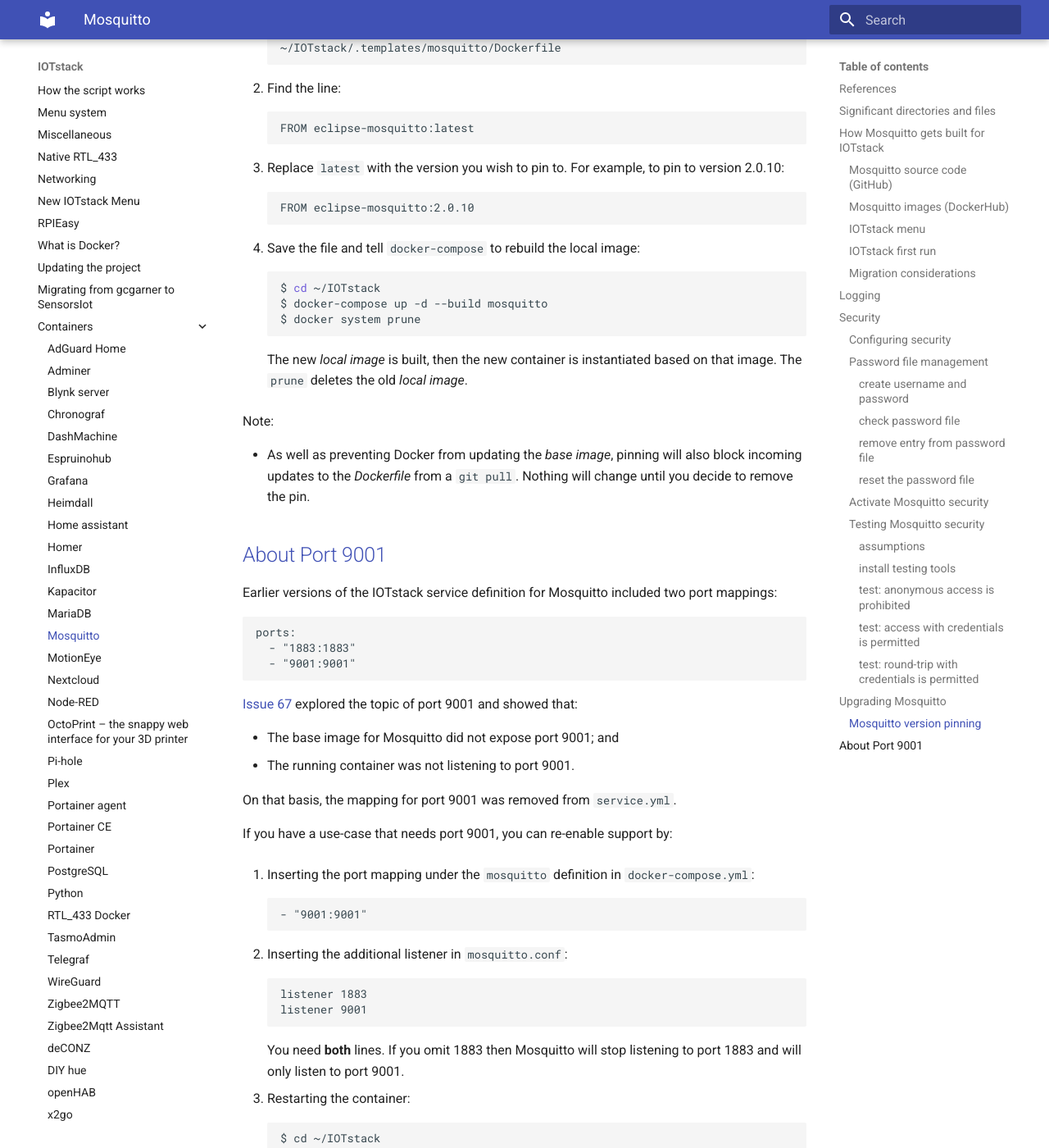
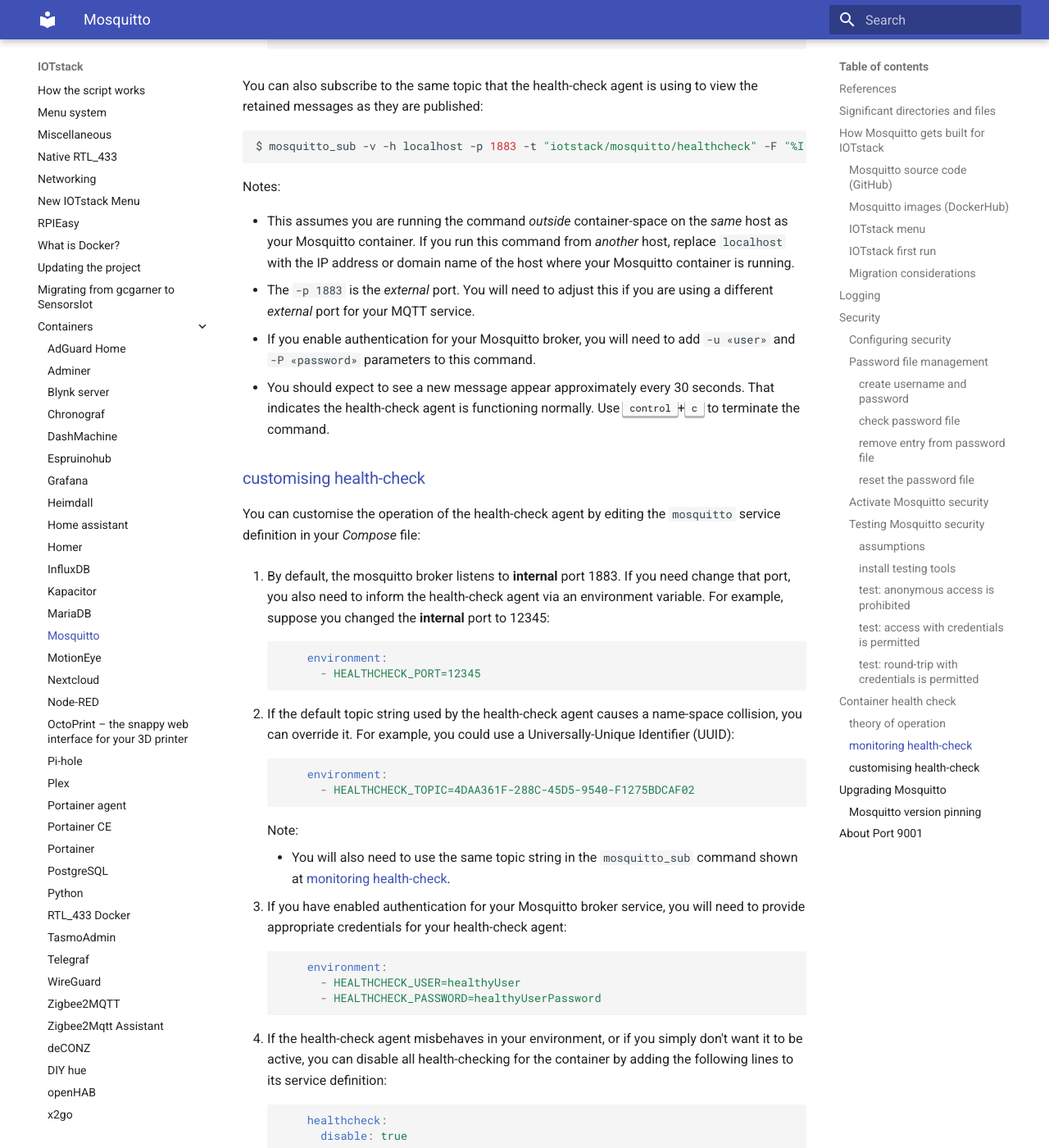
Before and after one commit to gcgarner/IOTstack, an MkDocs documentation site: the page built from docs/Containers/Mosquitto.md, in a window 1280 px wide and 1400 px high, scrolled down 11858 px. Shown: the whole window at 82% size. Built offline with MkDocs 1.6.1 and Material for MkDocs 9.7.7, drawn with Linux system fonts in a browser that asks for light colours; some of the changed text lies outside the part shown.

Commit message:
Adds health-check functionality to local image
Adds health-check script to template.

Alters Dockerfile to import health-check script and adds `HEALTHCHECK`
directive.

Updates container documentation to explain behaviour of, and
configuration options for, the health-check agent.

````diff
--- a/docs/Containers/Mosquitto.md
+++ b/docs/Containers/Mosquitto.md
@@ -299,6 +299,10 @@
 $ docker exec mosquitto mosquitto_passwd -b /mosquitto/pwfile/pwfile hello world
 ```
 
+Note:
+
+* See also [customising health-check](#healthCheckCustom). If you are creating usernames and passwords, you may also want to create credentials for the health-check agent.
+
 #### <a name="checkPasswordFile"> check password file </a>
 
 There are two ways to verify that the password file exists and has the expected content:
@@ -476,6 +480,118 @@
 [1]+  Terminated              mosquitto_sub -v -h 127.0.0.1 -p 1883 -t "/password/test" -F "%I %t %p" -u hello -P world
 ```
 
+## <a name="healthCheck"> Container health check </a>
+
+### <a name="healthCheckTheory"> theory of operation </a>
+
+A script , or "agent", to assess the health of the Mosquitto container has been added to the *local image* via the *Dockerfile*. In other words, the script is specific to IOTstack.
+
+The agent is invoked 30 seconds after the container starts, and every 30 seconds thereafter. The agent:
+
+* Publishes a retained MQTT message to the broker running in the same container. The message payload is the current date and time, and the default topic string is:
+
+	```
+	iotstack/mosquitto/healthcheck
+	```
+
+* Subscribes to the same broker for the same topic for a single message event.
+* Compares the payload sent with the payload received. If the payloads (ie time-stamps) match, the agent concludes that the Mosquitto broker (the process running inside the same container) is functioning properly for round-trip messaging.
+
+### <a name="healthCheckMonitor"> monitoring health-check </a>
+
+Portainer's *Containers* display contains a *Status* column which shows health-check results for all containers that support the feature.
+
+You can also use the `docker ps` command to monitor health-check results. The following command narrows the focus to mosquitto:
+
+```bash
+$ docker ps --format "table {{.Names}}\t{{.Status}}"  --filter name=mosquitto
+```
+
+Possible reply patterns are:
+
+1. The container is starting and has not yet run the health-check agent:
+
+	```
+	NAMES       STATUS
+	mosquitto   Up 3 seconds (health: starting)
+	```
+
+2. The container has been running for at least 30 seconds and the health-check agent has returned a positive result within the last 30 seconds:
+
+	```
+	NAMES       STATUS
+	mosquitto   Up 34 seconds (healthy)
+	```
+
+3. The container has been running for more than 90 seconds but has failed the last three successive health-check tests:
+
+	```
+	NAMES       STATUS
+	mosquitto   Up About a minute (unhealthy)
+	```
+
+You can also subscribe to the same topic that the health-check agent is using to view the retained messages as they are published:
+
+```bash
+$ mosquitto_sub -v -h localhost -p 1883 -t "iotstack/mosquitto/healthcheck" -F "%I %t %p"
+```
+
+Notes:
+
+* This assumes you are running the command *outside* container-space on the *same* host as your Mosquitto container. If you run this command from *another* host, replace `localhost` with the IP address or domain name of the host where your Mosquitto container is running.
+* The `-p 1883` is the *external* port. You will need to adjust this if you are using a different *external* port for your MQTT service.
+* If you enable authentication for your Mosquitto broker, you will need to add `-u «user»` and `-P «password»` parameters to this command.
+* You should expect to see a new message appear approximately every 30 seconds. That indicates the health-check agent is functioning normally. Use <kbd>control</kbd>+<kbd>c</kbd> to terminate the command.
+
+### <a name="healthCheckCustom"> customising health-check </a>
+
+You can customise the operation of the health-check agent by editing the `mosquitto` service definition in your *Compose* file:
+
+1. By default, the mosquitto broker listens to **internal** port 1883. If you need change that port, you also need to inform the health-check agent via an environment variable. For example, suppose you changed the **internal** port to 12345:
+
+	```yaml
+	    environment:
+	      - HEALTHCHECK_PORT=12345
+	```
+
+2. If the default topic string used by the health-check agent causes a name-space collision, you can override it. For example, you could use a Universally-Unique Identifier (UUID):
+
+	```yaml
+	    environment:
+	      - HEALTHCHECK_TOPIC=4DAA361F-288C-45D5-9540-F1275BDCAF02
+	```
+
+	Note:
+
+	* You will also need to use the same topic string in the `mosquitto_sub` command shown at [monitoring health-check](#healthCheckMonitor).
+
+3. If you have enabled authentication for your Mosquitto broker service, you will need to provide appropriate credentials for your health-check agent:
+
+	```yaml
+	    environment:
+	      - HEALTHCHECK_USER=healthyUser
+	      - HEALTHCHECK_PASSWORD=healthyUserPassword
+	```
+
+4. If the health-check agent misbehaves in your environment, or if you simply don't want it to be active, you can disable all health-checking for the container by adding the following lines to its service definition:
+
+	```yaml
+	    healthcheck:
+	      disable: true
+	```
+
+	Notes:
+
+	* The directives to disable health-checking are independent of the environment variables. If you want to disable health-checking temporarily, there is no need to remove any `HEALTHCHECK_` environment variables that may already be in place.
+	* Conversely, the mere presence of a `healthcheck:` clause in the `mosquitto` service definition overrides the supplied agent. In other words, the following can't be used to re-enable the supplied agent:
+
+		```yaml
+		    healthcheck:
+		      disable: false
+		```
+
+		You must remove the entire `healthcheck:` clause.
+
 ## <a name="upgradingMosquitto"> Upgrading Mosquitto </a>
 
 You can update most containers like this:
````
Also changed, not shown: 2 other files.
